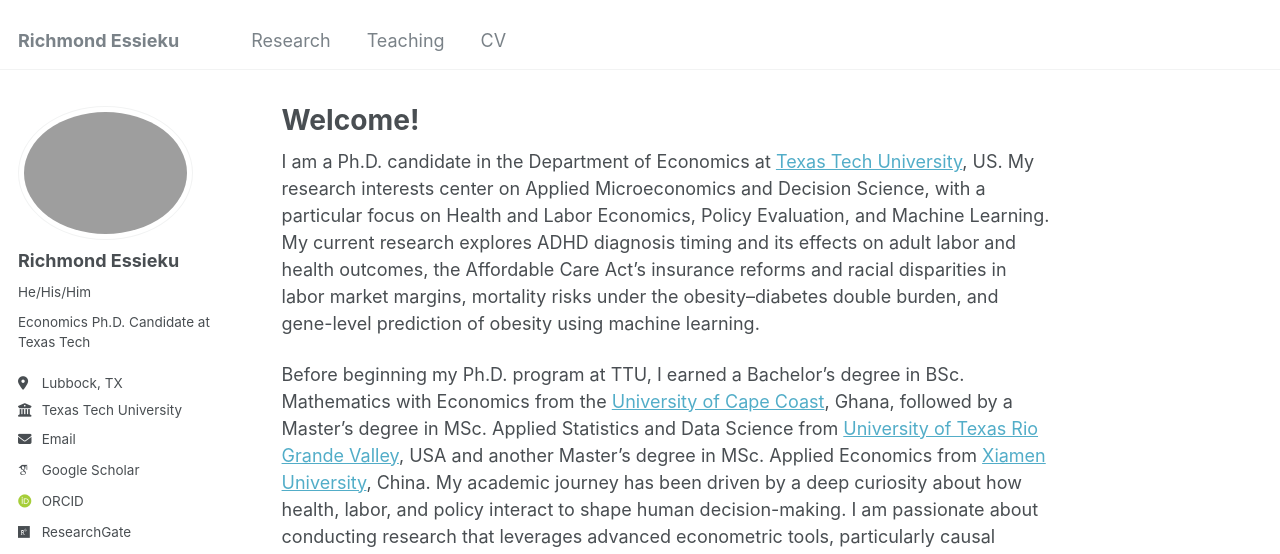
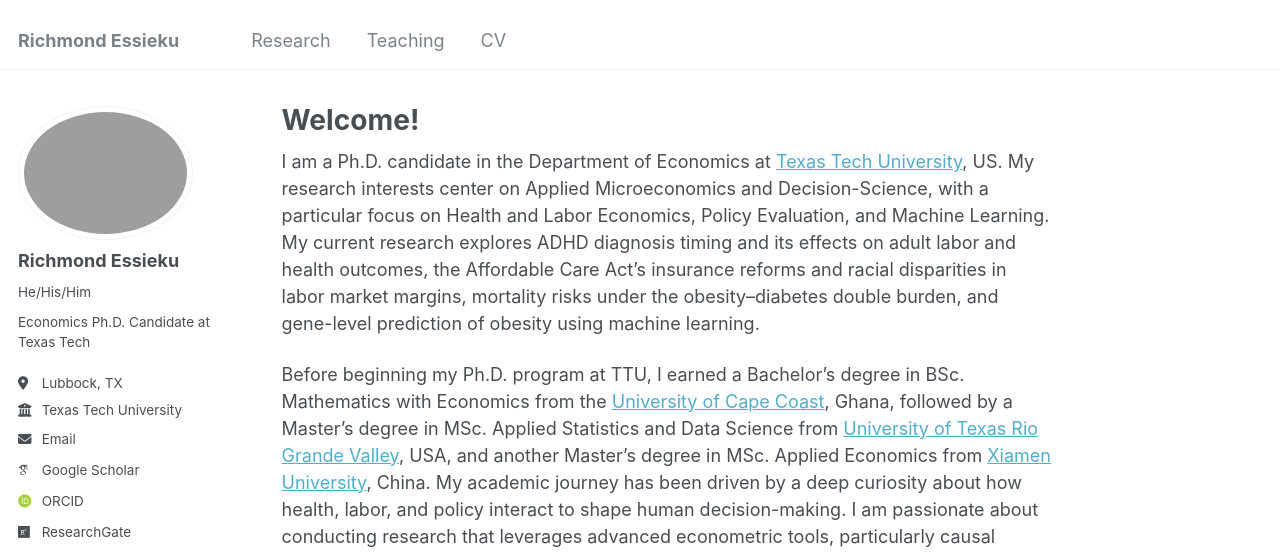
Before and after one commit to essieku/essieku.github.io, a Jekyll site: the page built from _pages/about.md, in a window 1280 px wide and 1078 px high. Shown: the top 554 px of the window. Built offline with Jekyll 4.4.1, drawn with Linux system fonts in a browser that asks for light colours; some web fonts are replaced; part of the change alters nothing that is shown.

```diff
--- a/_pages/about.md
+++ b/_pages/about.md
@@ -8,12 +8,12 @@ redirect_from:
 ---
 
 
-I am a Ph.D. candidate in the Department of Economics at [Texas Tech University](https://www.depts.ttu.edu/economics/), US. My research interests center on Applied Microeconomics and Decision Science, with a particular focus on Health and Labor Economics, Policy Evaluation, and Machine Learning. My current research explores ADHD diagnosis timing and its effects on adult labor and health outcomes, the Affordable Care Act’s insurance reforms and racial disparities in labor market margins, mortality risks under the obesity–diabetes double burden, and gene-level prediction of obesity using machine learning.
+I am a Ph.D. candidate in the Department of Economics at [Texas Tech University](https://www.depts.ttu.edu/economics/){:target="_blank"}, US. My research interests center on Applied Microeconomics and Decision-Science, with a particular focus on Health and Labor Economics, Policy Evaluation, and Machine Learning. My current research explores ADHD diagnosis timing and its effects on adult labor and health outcomes, the Affordable Care Act’s insurance reforms and racial disparities in labor market margins, mortality risks under the obesity–diabetes double burden, and gene-level prediction of obesity using machine learning.
 
 
 
-Before beginning my Ph.D. program at TTU, I earned a Bachelor’s degree in BSc. Mathematics with Economics from the [University of Cape Coast](https://ucc.edu.gh/), Ghana, followed by a Master’s degree in MSc. Applied Statistics and Data Science from  [University of Texas Rio Grande Valley](https://www.utrgv.edu/), USA and another Master's degree in MSc. Applied Economics from [Xiamen University](https://en.xmu.edu.cn/), China. My academic journey has been driven by a deep curiosity about how health, labor, and policy interact to shape human decision-making. I am passionate about conducting research that leverages advanced econometric tools, particularly causal inference frameworks and machine learning methods, to provide evidence-based solutions to pressing societal challenges.
+Before beginning my Ph.D. program at TTU, I earned a Bachelor’s degree in BSc. Mathematics with Economics from the [University of Cape Coast](https://ucc.edu.gh/){:target="_blank"}, Ghana, followed by a Master’s degree in MSc. Applied Statistics and Data Science from  [University of Texas Rio Grande Valley](https://www.utrgv.edu/){:target="_blank"}, USA, and another Master's degree in MSc. Applied Economics from [Xiamen University](https://en.xmu.edu.cn/){:target="_blank"}, China. My academic journey has been driven by a deep curiosity about how health, labor, and policy interact to shape human decision-making. I am passionate about conducting research that leverages advanced econometric tools, particularly causal inference frameworks and machine learning methods, to provide evidence-based solutions to pressing societal challenges.
 
 ---
 
-Here is my [Curriculum Vitae](/files/kwame_CV.pdf). You can contact me via [ressieku@ttu.edu](mailto:ressieku@ttu.edu).
+Here is my [Curriculum Vitae](/files/Kwame_CV.pdf). You can contact me via [ressieku@ttu.edu](mailto:ressieku@ttu.edu).
```
